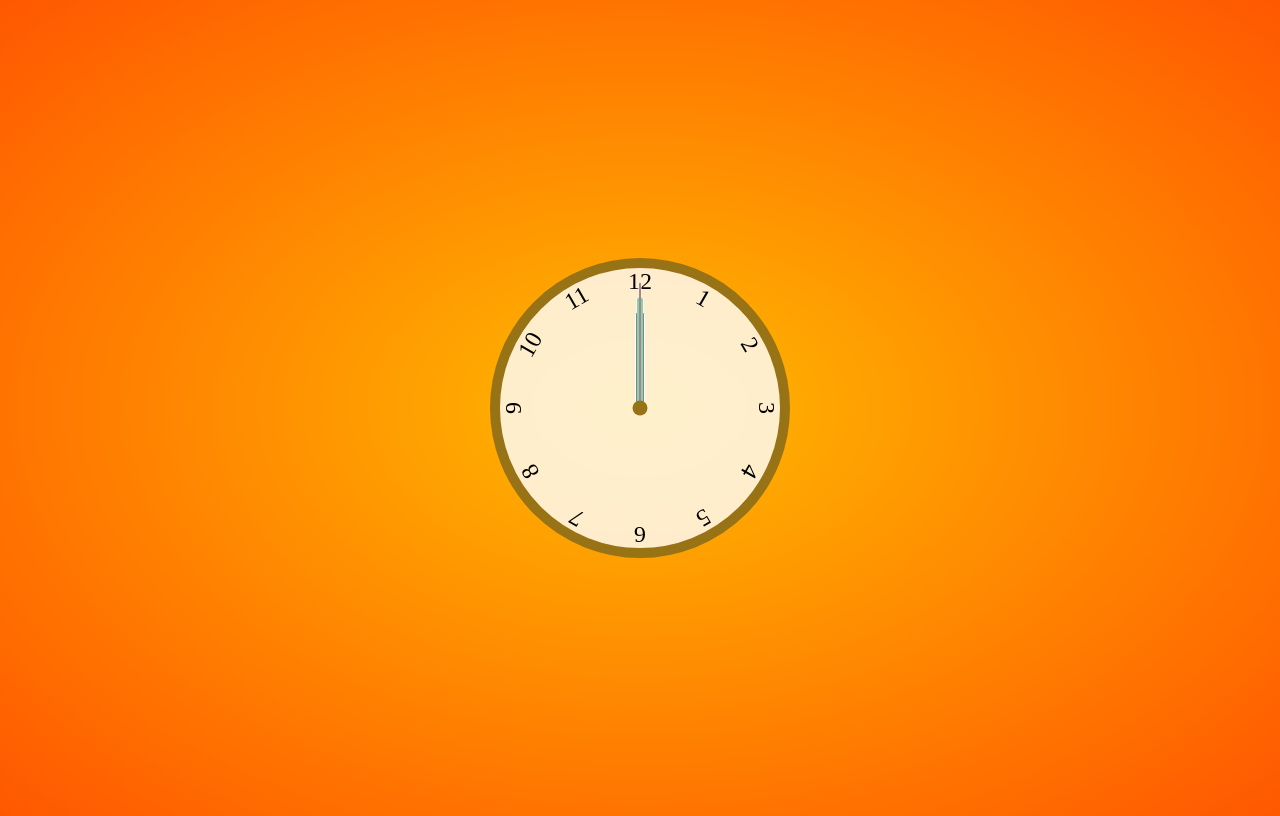
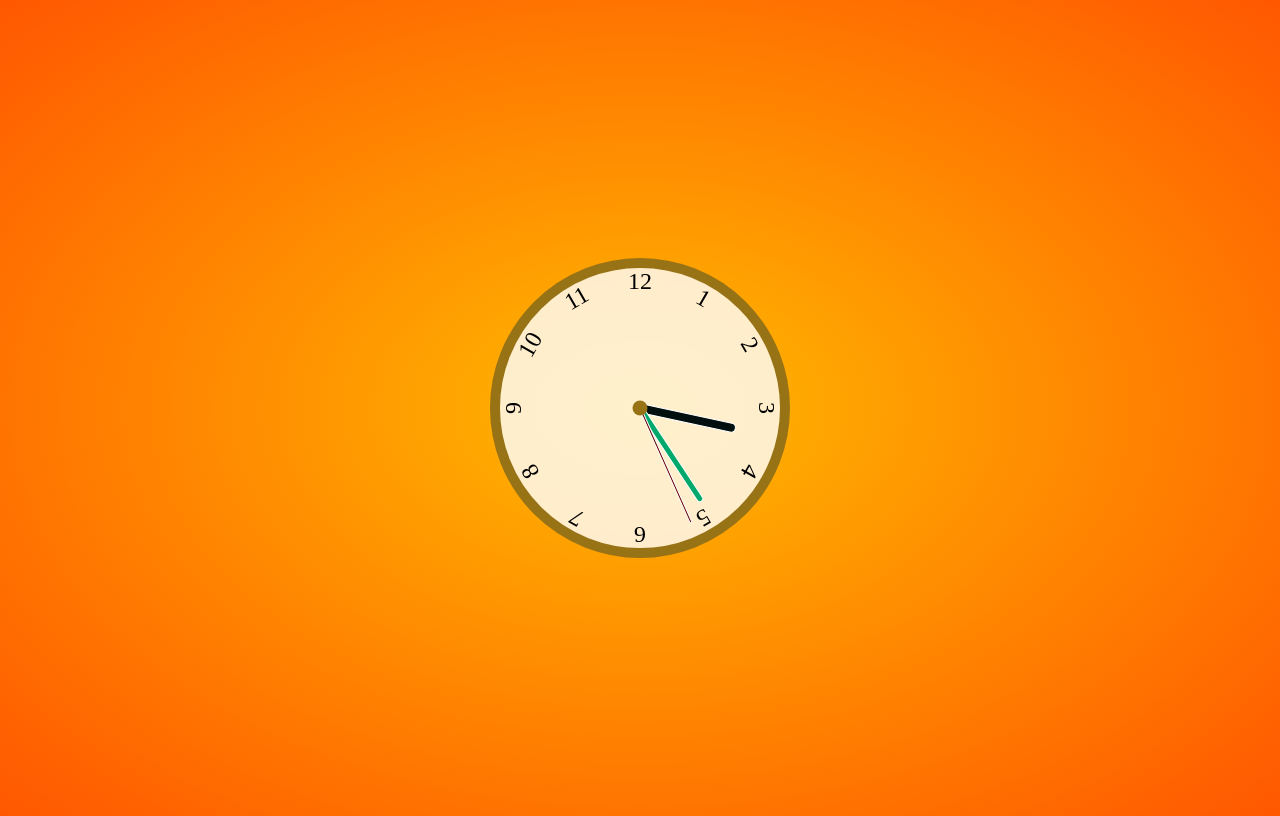
Before and after one commit to zulkh87/Analogue-Clock, a plain HTML site: page index.html in a window 1280 px wide. Drawn offline with Linux system fonts and the light colour scheme.

Commit message:
son commit - bug fix ve açıklamalar

```diff
--- a/index.html
+++ b/index.html
@@ -29,10 +29,11 @@
         <div class="hand hour" data-hour-hand></div>
         <!-- akrep için de bir div açtık -->
         <!-- Class'lar arasında boşluk var! Dikkat edin -->
-        <div class="hand minute" data-hour-minute></div>
-        <!--  -->
+        <div class="hand minute" data-minute-hand></div>
+        <!-- BURAYA DİKKAT -->
         <!-- Saniyeyi gösterecek çubuk için ayrı bir div açtık. -->
-        <div class="hand second" data-hour-second></div>
+        <div class="hand second" data-second-hand></div>
+        <!-- BURAYA DİKKAT -->
         <!-- Şimdi saate yerleştireceğimiz numaralarımız için birer div açalım ve değer girelim. -->
         <div class="number number1">1</div>
         <div class="number number2">2</div>
@@ -49,3 +50,10 @@
     </div>
 </body>
 </html>
+
+<!-- Müzik değişti, bir anda başka bir yerdeyiz... -->
+<!-- Dİablo Lofi iyi geldi. -->
+<!-- HTML'de bir sorunumuz var, ve JasaScript'de bazı kodları yazmayı unutmuşum -->
+<!-- Hadi onları düzeltelim. -->
+<!-- Özür dilemek vakit kaybettirir bu durumda. -->
+<!-- LETS GO HTML! -->
--- a/script.js
+++ b/script.js
@@ -10,6 +10,8 @@ const minuteHand = document.querySelector("[data-minute-hand]");
 const secondHand = document.querySelector("[data-second-hand]");
 // querySelector ile bir seçim yapacağımı belirttim.
 
+// Evet şimdi JavaScript eksiğimizi tamamlayalım!
+
 // Anlamadıysanız sorun değil, devam!
 // Akıl sağlığınızı korumak istiyorsanız yukarıdaki kodu doğru yazın.
 // Akıl sağlığınızı korumak istiyorsanız yukarıdaki kodu doğru yazın.
@@ -18,6 +20,7 @@ const secondHand = document.querySelector("[data-second-hand]");
 // Ana fonksiyon
 
 function setClock() {
+    // SET CLOCK FONKSİYON TANIMLAMASININ İÇİNDEYİM.
     // sistemden şu anki zamanı alalım.
     const currentDate = new Date();
     // saniyeleri bir değişkene atadık
@@ -27,6 +30,13 @@ function setClock() {
     // aynı şeyi saatler için yaptık.
     const hoursRatio = (minutesRatio + currentDate.getHours()) / 12;
     // peki niye topladık? Bunu siz düşünün bakalım.
+
+    setRotation(secondHand, secondsRatio);
+    setRotation(minuteHand, minutesRatio);
+    setRotation(hourHand, hoursRatio);
+
+    // bir ara daha gelebilir...
+    // tamamdır!
 }
 
 // bu fonksiyonu kısmen anlatacağım.
```
Also changed, not shown: notes.txt.
